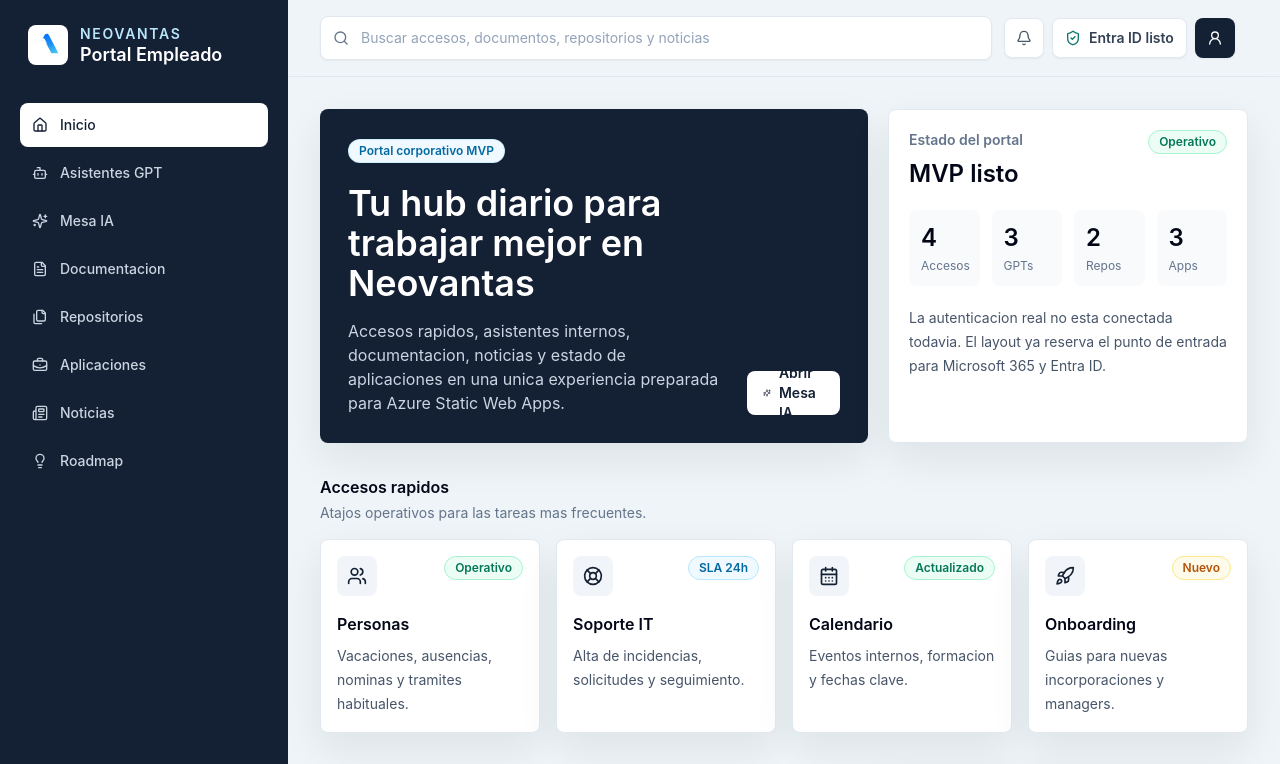
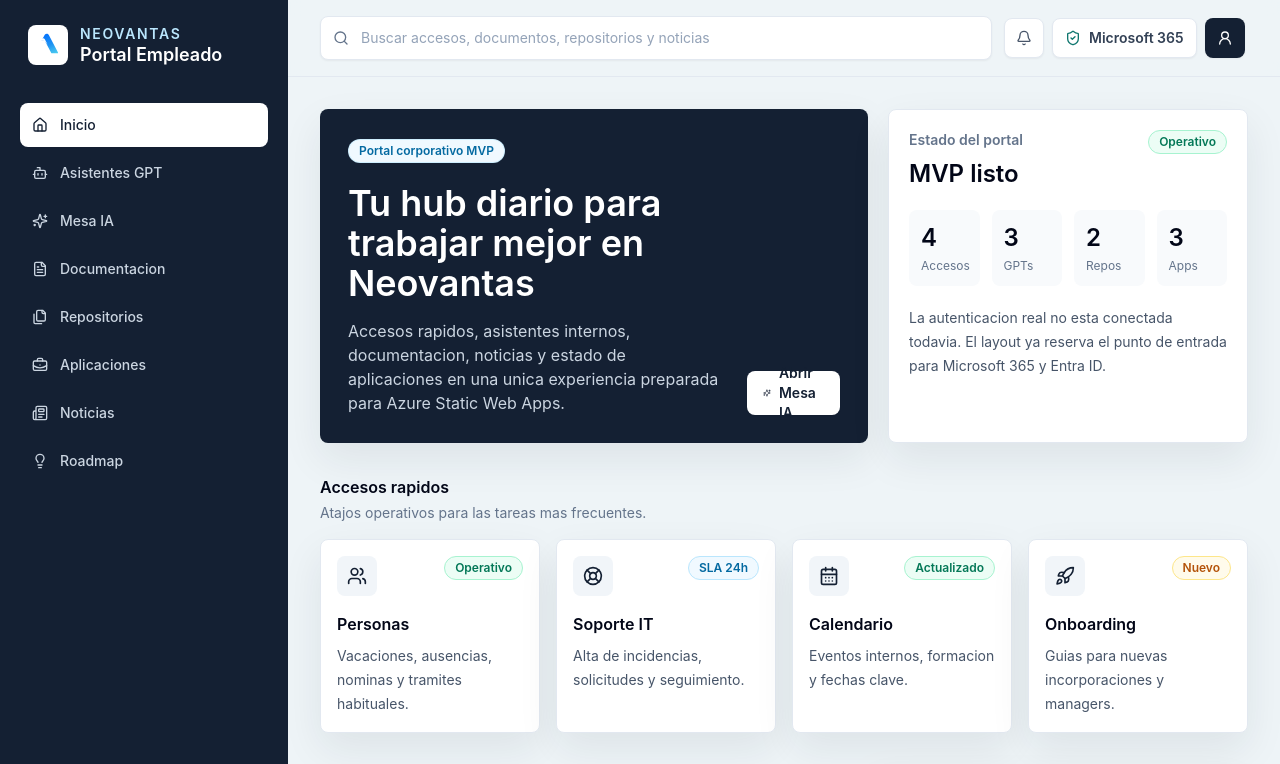
Before and after one commit to NeovantasAdvanced/Intranet, a React (Vite) app: page / in a window 1280 px wide. Shown: the top 764 px of the page. Built offline with nearby package versions, Linux system fonts and the light colour scheme; no server answers.

Commit message:
feat: add Microsoft 365 session entrypoint

```diff
--- a/src/components/layout/Header.tsx
+++ b/src/components/layout/Header.tsx
@@ -1,4 +1,5 @@
 import { Bell, Menu, ShieldCheck, UserRound } from 'lucide-react';
+import { useEffect, useState } from 'react';
 import { usePortalSearch } from '../../context/PortalSearchContext';
 import { SearchBar } from '../ui/SearchBar';
 
@@ -6,8 +7,40 @@
   onMenuClick: () => void;
 };
 
+type ClientPrincipal = {
+  userDetails: string;
+  identityProvider: string;
+  userRoles: string[];
+};
+
+type AuthPayload = {
+  clientPrincipal: ClientPrincipal | null;
+};
+
 export function Header({ onMenuClick }: HeaderProps) {
   const { searchValue, setSearchValue } = usePortalSearch();
+  const [clientPrincipal, setClientPrincipal] = useState<ClientPrincipal | null>(null);
+
+  useEffect(() => {
+    let mounted = true;
+
+    fetch('/.auth/me', { cache: 'no-store' })
+      .then((response) => (response.ok ? response.json() as Promise<AuthPayload> : null))
+      .then((payload) => {
+        if (mounted && payload?.clientPrincipal) {
+          setClientPrincipal(payload.clientPrincipal);
+        }
+      })
+      .catch(() => {
+        if (mounted) {
+          setClientPrincipal(null);
+        }
+      });
+
+    return () => {
+      mounted = false;
+    };
+  }, []);
 
   return (
     <header className="sticky top-0 z-20 border-b border-slate-200 bg-neovantas-mist/95 px-4 py-4 backdrop-blur md:px-8">
@@ -36,13 +69,14 @@
           >
             <Bell className="h-4 w-4" aria-hidden="true" />
           </button>
-          <button
-            type="button"
-            className="focus-ring flex h-10 items-center gap-2 rounded-lg border border-slate-200 bg-white px-3 text-sm font-semibold text-slate-700 shadow-sm"
+          <a
+            href={clientPrincipal ? '/logout' : '/login'}
+            className="focus-ring flex h-10 max-w-56 items-center gap-2 rounded-lg border border-slate-200 bg-white px-3 text-sm font-semibold text-slate-700 shadow-sm"
+            title={clientPrincipal ? `Sesion: ${clientPrincipal.userDetails}` : 'Iniciar sesion con Microsoft 365'}
           >
             <ShieldCheck className="h-4 w-4 text-neovantas-teal" aria-hidden="true" />
-            Entra ID listo
-          </button>
+            <span className="truncate">{clientPrincipal ? clientPrincipal.userDetails : 'Microsoft 365'}</span>
+          </a>
           <button
             type="button"
             className="focus-ring grid h-10 w-10 place-items-center rounded-lg bg-neovantas-navy text-white shadow-sm"
```
Also changed, not shown: staticwebapp.config.json (+12 -0 lines), 1 other file (tests, documents, lock files or other folders).
